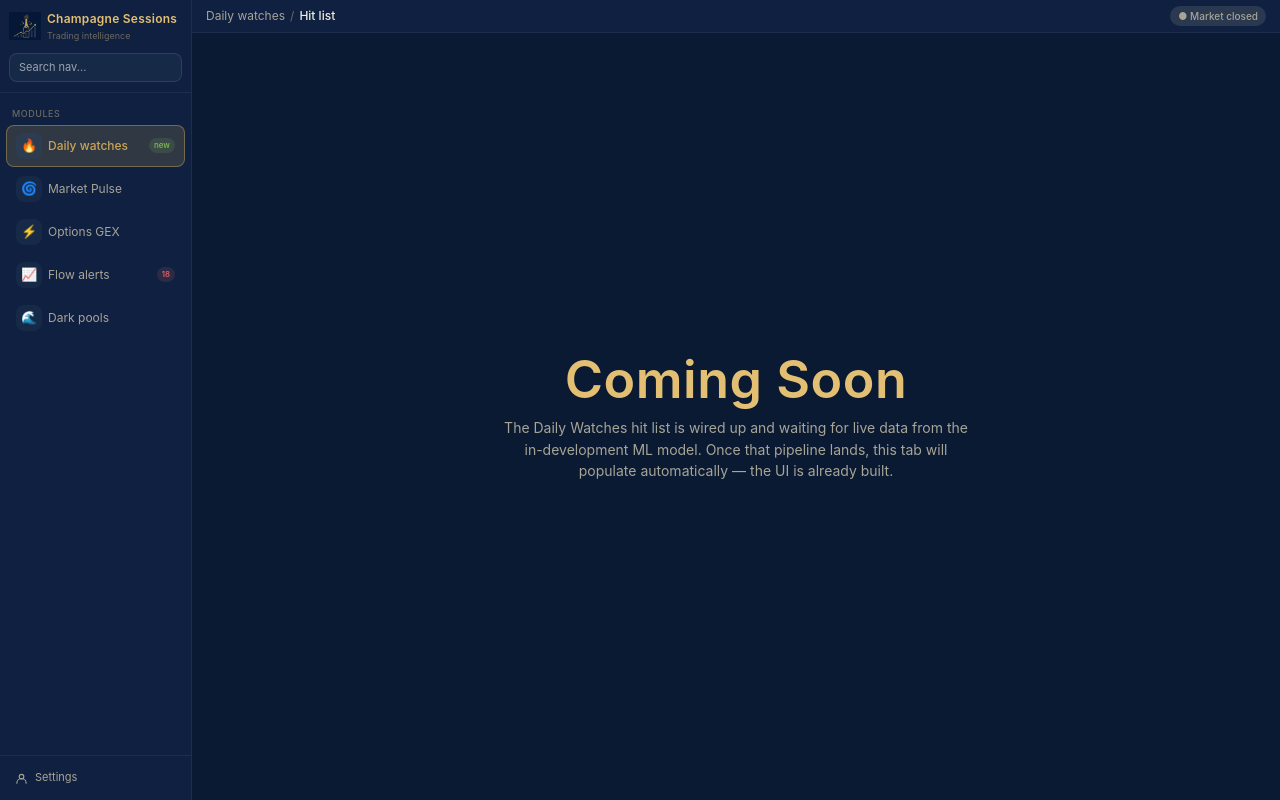
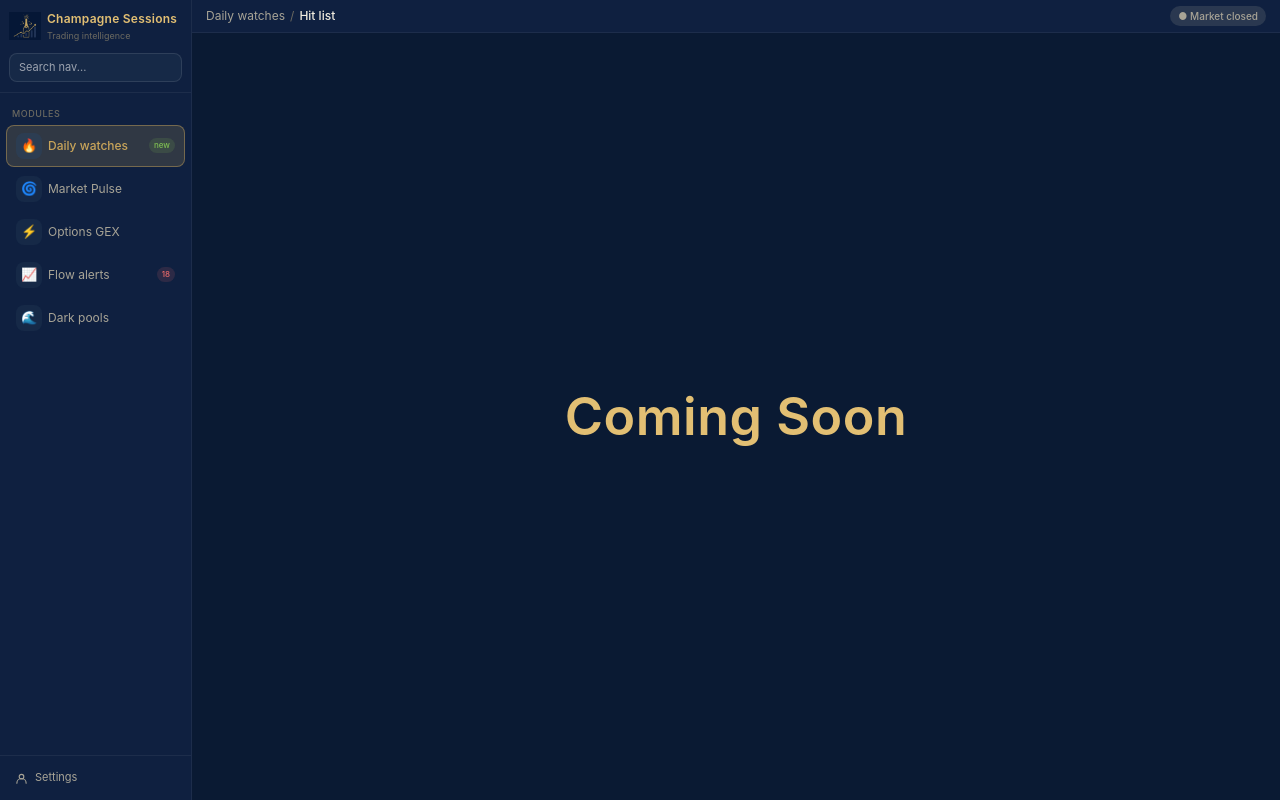
Before and after one commit to buddybear8/flowdesk, a Next.js app: page /watches in a window 1280 px wide. Built offline with nearby package versions, Linux system fonts and the light colour scheme.

Commit message:
Daily Watches: keep only "Coming Soon" headline on placeholder
Per user, drop the explainer subtitle. Just the gold "Coming Soon"
headline centered on the page.

Co-Authored-By: Claude Opus 4.7 (1M context) <noreply@anthropic.com>

```diff
--- a/app/(modules)/watches/page.tsx
+++ b/app/(modules)/watches/page.tsx
@@ -9,7 +9,6 @@ export default function WatchesPage() {
       className="flex flex-1 items-center justify-center"
       style={{ background: "var(--color-background-tertiary)" }}
     >
-      <div className="flex flex-col items-center gap-3 px-6 text-center">
       <div
         style={{
           fontSize: 52,
@@ -21,19 +20,6 @@ export default function WatchesPage() {
       >
         Coming Soon
       </div>
-        <div
-          style={{
-            fontSize: 14,
-            color: "var(--color-text-secondary)",
-            maxWidth: 480,
-            lineHeight: 1.55,
-          }}
-        >
-          The Daily Watches hit list is wired up and waiting for live data
-          from the in-development ML model. Once that pipeline lands, this
-          tab will populate automatically — the UI is already built.
-        </div>
-      </div>
     </div>
   );
 }
```
Lines whose indentation alone changed are shown as unchanged.
